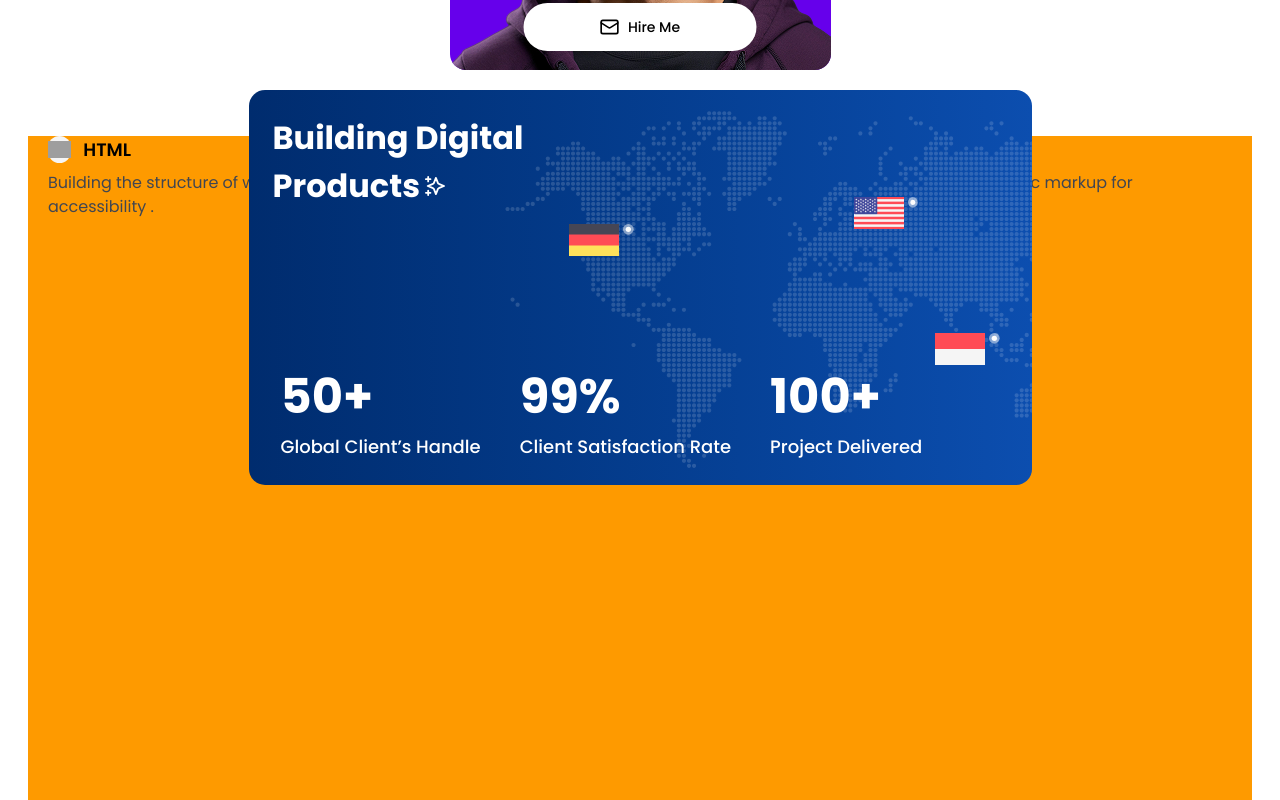
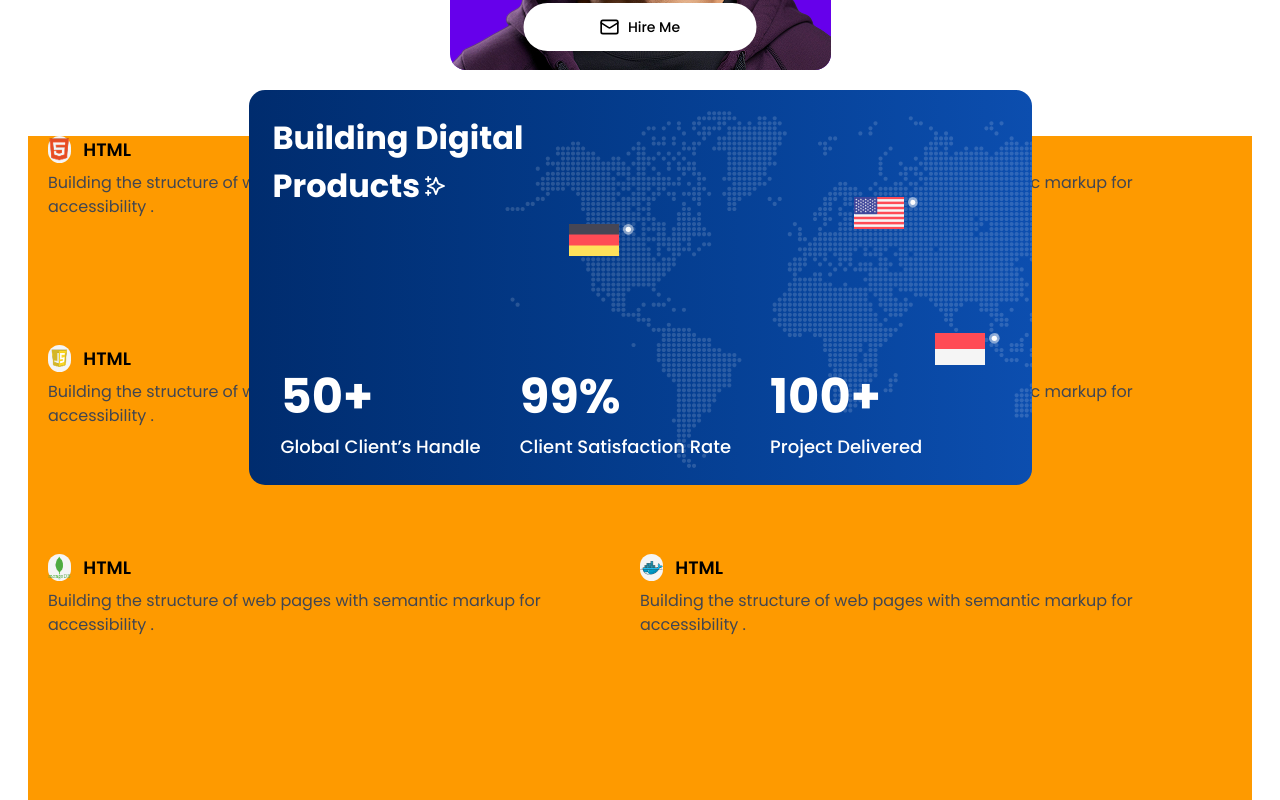
Before and after one commit to herfando/Next-Motion-Portfolio-UI-in-Action, a Next.js app: page / in a window 1280 px wide. Shown: the part 2140-2940 px from the top of the page. Built offline with nearby package versions, Linux system fonts and the light colour scheme; grey boxes are pictures that could not be loaded.

Commit message:
create skill

```diff
--- a/src/components/container/05_Skill.tsx
+++ b/src/components/container/05_Skill.tsx
@@ -9,7 +9,7 @@ export default function Skill() {
         <div className='flex gap-12'>
           <p className='dark:black grid h-[52.58] w-[52.58] place-items-center rounded-full bg-[#F5F5F5]'>
             <Image
-              src='/images/08_skill3.png'
+              src='/images/08_html.png'
               alt='html icon'
               width={23.33}
               height={23.33}
@@ -28,7 +28,83 @@ export default function Skill() {
         <div className='flex gap-12'>
           <p className='dark:black grid h-[52.58] w-[52.58] place-items-center rounded-full bg-[#F5F5F5]'>
             <Image
-              src='/images/08_skill3.png'
+              src='/images/06_css.png'
+              alt='html icon'
+              width={23.33}
+              height={23.33}
+              className='w-23.33 h-23.33'
+            />
+          </p>
+          <p className='self-center text-[18px] font-semibold'>HTML</p>
+        </div>
+        <p className='text-[rgba(65,70,81,1)] md:text-[16px]'>
+          Building the structure of web pages with semantic markup for
+          accessibility .
+        </p>
+      </div>
+      {/* 3.Javascript */}
+      <div className='space-y-8'>
+        <div className='flex gap-12'>
+          <p className='dark:black grid h-[52.58] w-[52.58] place-items-center rounded-full bg-[#F5F5F5]'>
+            <Image
+              src='/images/07_js.png'
+              alt='html icon'
+              width={23.33}
+              height={23.33}
+              className='w-23.33 h-23.33'
+            />
+          </p>
+          <p className='self-center text-[18px] font-semibold'>HTML</p>
+        </div>
+        <p className='text-[rgba(65,70,81,1)] md:text-[16px]'>
+          Building the structure of web pages with semantic markup for
+          accessibility .
+        </p>
+      </div>
+      {/* 4.React JS */}
+      <div className='space-y-8'>
+        <div className='flex gap-12'>
+          <p className='dark:black grid h-[52.58] w-[52.58] place-items-center rounded-full bg-[#F5F5F5]'>
+            <Image
+              src='/images/12_reactjs.png'
+              alt='html icon'
+              width={23.33}
+              height={23.33}
+              className='w-23.33 h-23.33'
+            />
+          </p>
+          <p className='self-center text-[18px] font-semibold'>HTML</p>
+        </div>
+        <p className='text-[rgba(65,70,81,1)] md:text-[16px]'>
+          Building the structure of web pages with semantic markup for
+          accessibility .
+        </p>
+      </div>
+      {/* 5.Mongo DB */}
+      <div className='space-y-8'>
+        <div className='flex gap-12'>
+          <p className='dark:black grid h-[52.58] w-[52.58] place-items-center rounded-full bg-[#F5F5F5]'>
+            <Image
+              src='/images/15_mongoDB.png'
+              alt='html icon'
+              width={23.33}
+              height={23.33}
+              className='w-23.33 h-23.33'
+            />
+          </p>
+          <p className='self-center text-[18px] font-semibold'>HTML</p>
+        </div>
+        <p className='text-[rgba(65,70,81,1)] md:text-[16px]'>
+          Building the structure of web pages with semantic markup for
+          accessibility .
+        </p>
+      </div>
+      {/* 6.Docker */}
+      <div className='space-y-8'>
+        <div className='flex gap-12'>
+          <p className='dark:black grid h-[52.58] w-[52.58] place-items-center rounded-full bg-[#F5F5F5]'>
+            <Image
+              src='/images/13_docker.png'
               alt='html icon'
               width={23.33}
               height={23.33}
```
